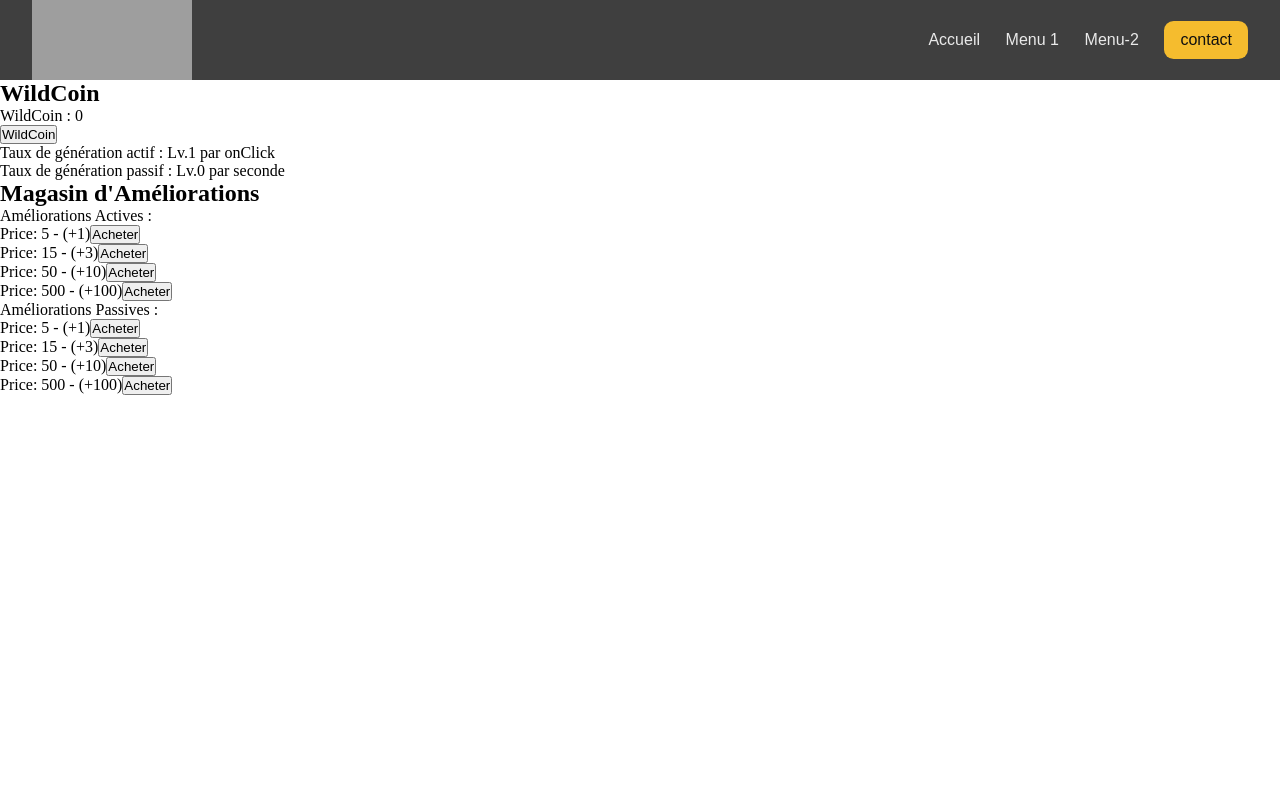
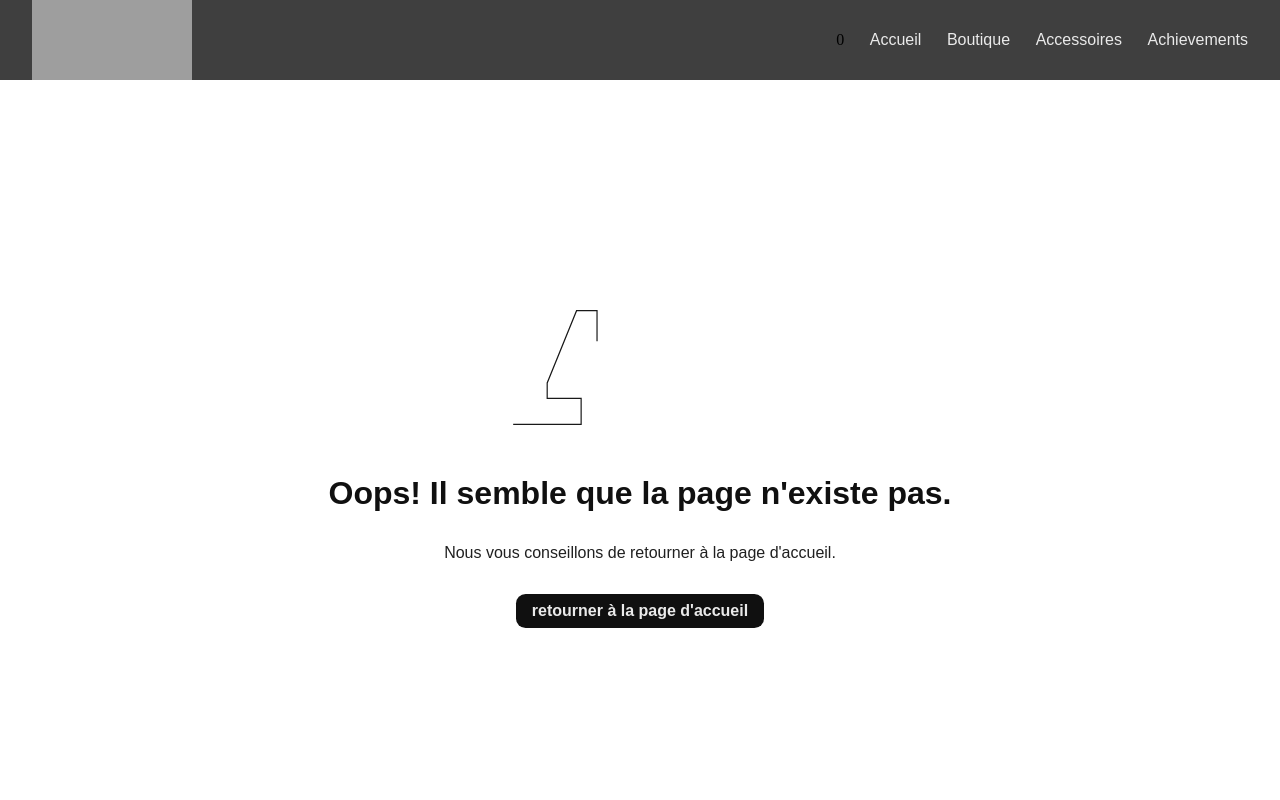
Before and after one commit to Batsave/Xmass-Click, a React (Vite) app: page /wildCoin in a window 1280 px wide. Shown: the top 800 px of the page. Built offline with nearby package versions, Linux system fonts and the light colour scheme.

Commit message:
WildCoin NavBar / Boutique / Accessoires (Buy & Drop) / Succés

```diff
--- a/src/App.jsx
+++ b/src/App.jsx
@@ -8,7 +8,6 @@ import "./scss/root.scss";
 import "./scss/components/footer.scss";
 
 import navData from "./data/NavBarData.json";
-import { useWildCoin } from "./components/WildCoin/WildCoinContext";
 
 function App() {
   const [url, setUrl] = useState("https://opentdb.com/api.php?amount=1");
--- a/src/components/WildCoin/WildCoin.jsx
+++ b/src/components/WildCoin/WildCoin.jsx
@@ -1,6 +1,5 @@
 import { useWildCoin } from "./WildCoinContext";
 import WildCoinIncrementAction from "./WildCoinIncrementAction";
-import Ameliorations from "./Amelioration";
 
 function WildCoin() {
   const { wildCoin } = useWildCoin();
@@ -19,7 +18,6 @@ function WildCoin() {
         <p className="tetardCoinPassif">
           Taux de génération passif : Lv.{incrementPerSecond} par seconde
         </p>
-        <Ameliorations />
       </div>
     </>
   );
--- a/src/components/navbar.jsx
+++ b/src/components/navbar.jsx
@@ -6,18 +6,20 @@ import "../scss/root.scss";
 
 import PrimaryButton from "./buttons/PrimaryButton";
 import Burger from "./burger";
-
+import { useWildCoin } from "./WildCoin/WildCoinContext";
 export default function Navbar({ navData }) {
+  const { wildCoin } = useWildCoin();
   return (
     <nav className="header-main">
       <Link
         className="logo"
         to="/accueil"
         aria-label="Retourner à la page d'accueil"
-        title="Logo Epimeleia Massage"
+        title="Logo XmassClick"
       />
       <div className="navbar">
         <ul className="nav-list">
+          {wildCoin}
           {navData.map((navIndex) => {
             if (navIndex.dropdown === undefined) {
               return navIndex.btn === false ? (
--- a/src/data/NavBarData.json
+++ b/src/data/NavBarData.json
@@ -7,51 +7,33 @@
   },
   {
     "id": "2",
-    "linkname": "Menu 1",
-    "linkurl": "/wildCoin",
-    "btn": false,
-    "dropdown": [
-
-      {
-        "id": "2-01",
-        "linkname": "1",
-        "linkurl": "/1"
-      },
-      {
-        "id": "2-02",
-        "linkname": "2",
-        "linkurl": "/2"
-      },
-      {
-        "id": "2-03",
-        "linkname": "3",
-        "linkurl": "/3"
-      }
-    ]
-  },
+    "linkname": "Boutique",
+    "linkurl": "/ameliorations",
+    "btn": false
+    },
   {
     "id": "3",
-    "linkname": "Menu-2",
-    "linkurl": "/menu-2",
+    "linkname": "Accessoires",
+    "linkurl": "/Accessoires",
     "btn": false,
     "dropdown": [
 
       {
         "id": "3-01",
-        "linkname": "1",
-        "linkurl": "/1"
+        "linkname": "Drop",
+        "linkurl": "/drop"
       },
       {
         "id": "3-02",
-        "linkname": "2",
-        "linkurl": "/2"
+        "linkname": "Buy",
+        "linkurl": "/buy"
       }
     ]
   },
   {
     "id": "4",
-    "linkname": "contact",
-    "linkurl": "/contact",
-    "btn": true
+    "linkname": "Achievements",
+    "linkurl": "/achievements",
+    "btn": false
   }
 ]
--- a/src/main.jsx
+++ b/src/main.jsx
@@ -5,7 +5,7 @@ import App from "./App";
 import Home from "./pages/Home";
 import ErrorPage from "./pages/404";
 import { WildCoinProvider } from "./components/WildCoin/WildCoinContext";
-import WildCoin from "./components/WildCoin/WildCoin";
+import Ameliorations from "./components/WildCoin/Amelioration";
 
 const router = createBrowserRouter([
   {
@@ -21,8 +21,8 @@ const router = createBrowserRouter([
         element: <ErrorPage />,
       },
       {
-        path: "/wildCoin",
-        element: <WildCoin />,
+        path: "/ameliorations",
+        element: <Ameliorations />,
       },
     ],
   },
--- a/src/pages/Home.jsx
+++ b/src/pages/Home.jsx
@@ -1,5 +1,6 @@
 import { Helmet } from "react-helmet";
 import "../scss/home.scss";
+import WildCoin from "../components/WildCoin/WildCoin";
 
 export default function Home() {
   return (
@@ -47,11 +48,7 @@ export default function Home() {
 
         <title>My Website</title>
       </Helmet>
-
-      <div>
-        <h1>Home</h1>
-
-      </div>
+      <WildCoin />
     </main>
   );
 }
```
Also changed, not shown: src/scss/components/WildCoin.scss (deleted).
